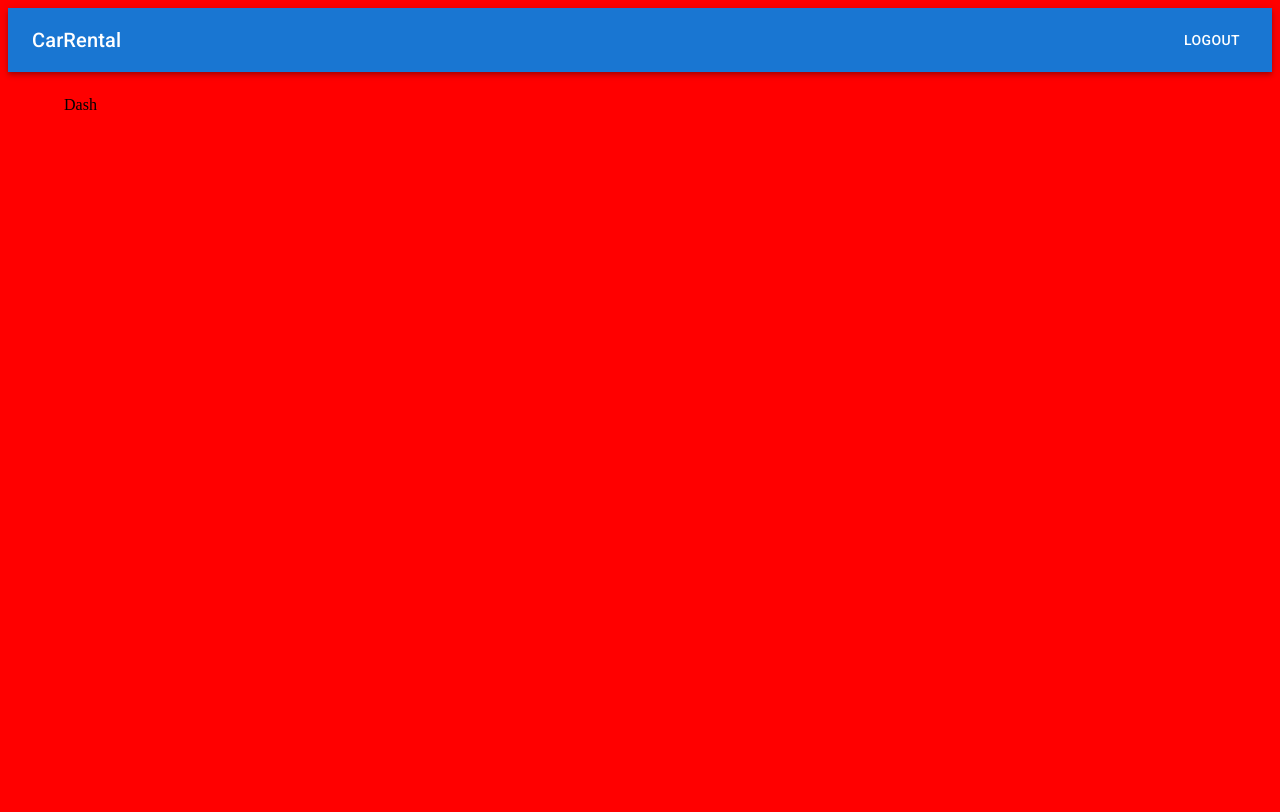
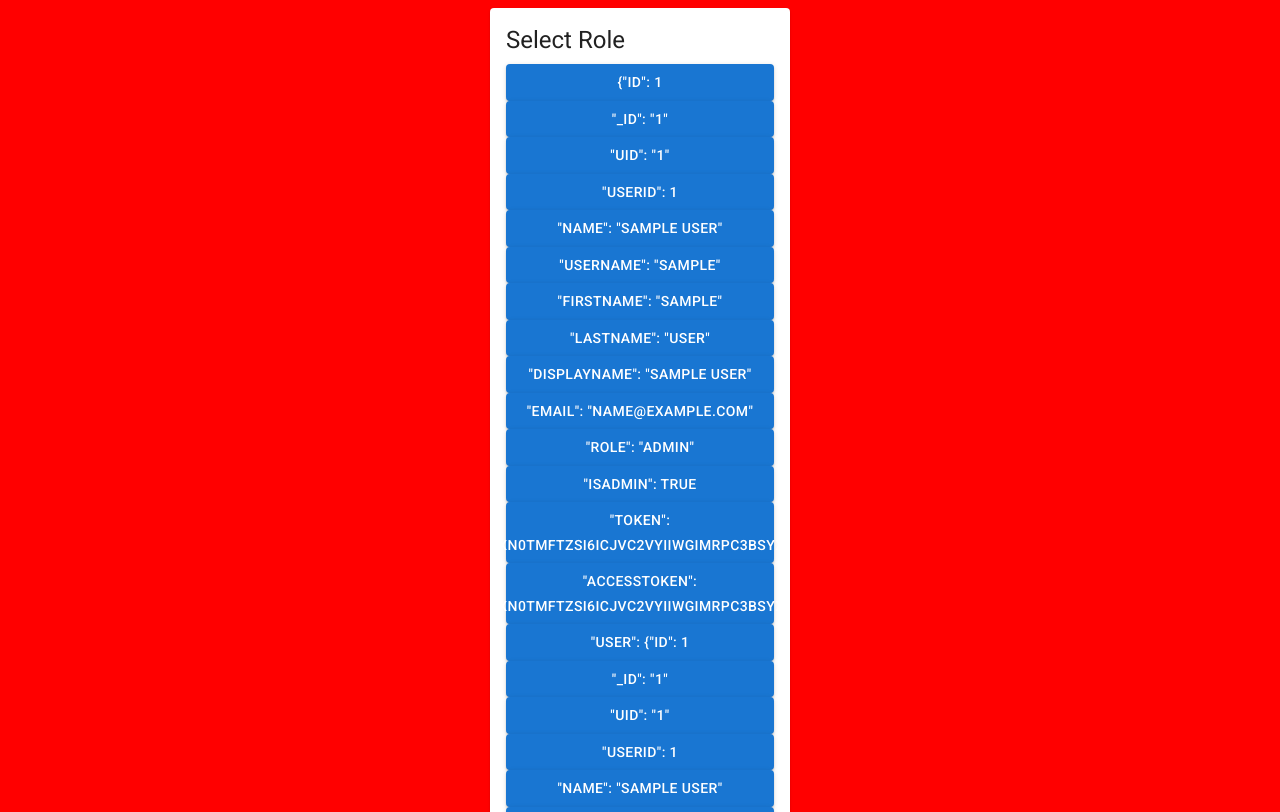
Before and after one commit to alejandrade/CarRentals, a React app in the folder frontend/: page /dash in a window 1280 px wide. Shown: the top 812 px of the page. Built offline with nearby package versions, Linux system fonts and the light colour scheme; sample sign-in values are in the browser's storage.

Commit message:
changing route

```diff
--- /dev/null
+++ b/frontend/src/pages/RoleSelect/AuthoritySelectPage.tsx
@@ -0,0 +1,47 @@
+import React, {useEffect} from 'react';
+import { Card, CardContent, Typography, Button, Grid } from '@mui/material';
+import {useAuth} from "../../contexts/auth_context";
+import {useNavigate} from "react-router-dom";
+
+const AuthoritySelectPage: React.FC = () => {
+    const {authorities} = useAuth();
+    const navigate = useNavigate();
+
+    useEffect(()=> {
+        console.log(authorities);
+        if (authorities.length === 1) {
+            onSelect(authorities[0].replace("ROLE_", "").toLowerCase())
+        }
+    }, [])
+
+    function onSelect(path:string) {
+        console.log(path);
+        navigate(`/dash/${path.replace("ROLE_", "").toLowerCase()}`)
+    }
+
+    return (
+        <Grid container justifyContent="center" alignItems="center" style={{ height: '100vh' }}>
+            <Card style={{ width: '300px' }}>
+                <CardContent>
+                    <Typography variant="h5" gutterBottom>
+                        Select Role
+                    </Typography>
+
+                    {authorities.map((role, index) => (
+                        <Button
+                            key={index}
+                            variant="contained"
+                            color="primary"
+                            fullWidth
+                            onClick={() => onSelect(role)}
+                        >
+                            {role}
+                        </Button>
+                    ))}
+                </CardContent>
+            </Card>
+        </Grid>
+    );
+}
+
+export default AuthoritySelectPage;
--- a/frontend/src/pages/dash/DashPage.tsx
+++ b/frontend/src/pages/staff/StaffDash.tsx
@@ -1,7 +1,7 @@
 import * as React from 'react';
 import StandardLayout from "../../components/StandardLayout";
 
-const DashPage: React.FC = () => {
+const StaffDash: React.FC = () => {
 
     return (
         <StandardLayout>
@@ -10,4 +10,4 @@ const DashPage: React.FC = () => {
     );
 }
 
-export default DashPage;
+export default StaffDash;
--- a/frontend/src/router.tsx
+++ b/frontend/src/router.tsx
@@ -2,8 +2,9 @@ import React from "react";
 import {createBrowserRouter} from "react-router-dom";
 import AuthorizationWrapper from "./components/AuthorizationWrapper";
 import LoginPage from "./pages/login/LoginPage";
-import DashPage from "./pages/dash/DashPage";
 import DemographicsPage from "./pages/demographics/DemographicsPage";
+import AuthoritySelectPage from "./pages/RoleSelect/AuthoritySelectPage";
+import StaffDash from "./pages/staff/StaffDash";
 
 export default createBrowserRouter([
     {
@@ -12,16 +13,49 @@ export default createBrowserRouter([
             <AuthorizationWrapper>
                 <LoginPage/>
             </AuthorizationWrapper>
-        )
-        ,
+        ),
     },
     {
         path: "/dash",
         element: (
             <AuthorizationWrapper>
-                <DashPage/>
+                <AuthoritySelectPage/>
             </AuthorizationWrapper>
         ),
+        children: [
+            {
+                path: "user",
+                element: (
+                    <AuthorizationWrapper>
+                        <StaffDash/>
+                    </AuthorizationWrapper>
+                )
+            },
+            {
+                path: "patron",
+                element: (
+                    <AuthorizationWrapper>
+                        <p>patron</p>
+                    </AuthorizationWrapper>
+                )
+            },
+            {
+                path: "admin",
+                element: (
+                    <AuthorizationWrapper>
+                        <p>admin</p>
+                    </AuthorizationWrapper>
+                )
+            },
+            {
+                path: "staff",
+                element: (
+                    <AuthorizationWrapper>
+                        <p>staff</p>
+                    </AuthorizationWrapper>
+                )
+            }
+        ]
     },
     {
         path: "/demographics",
```
